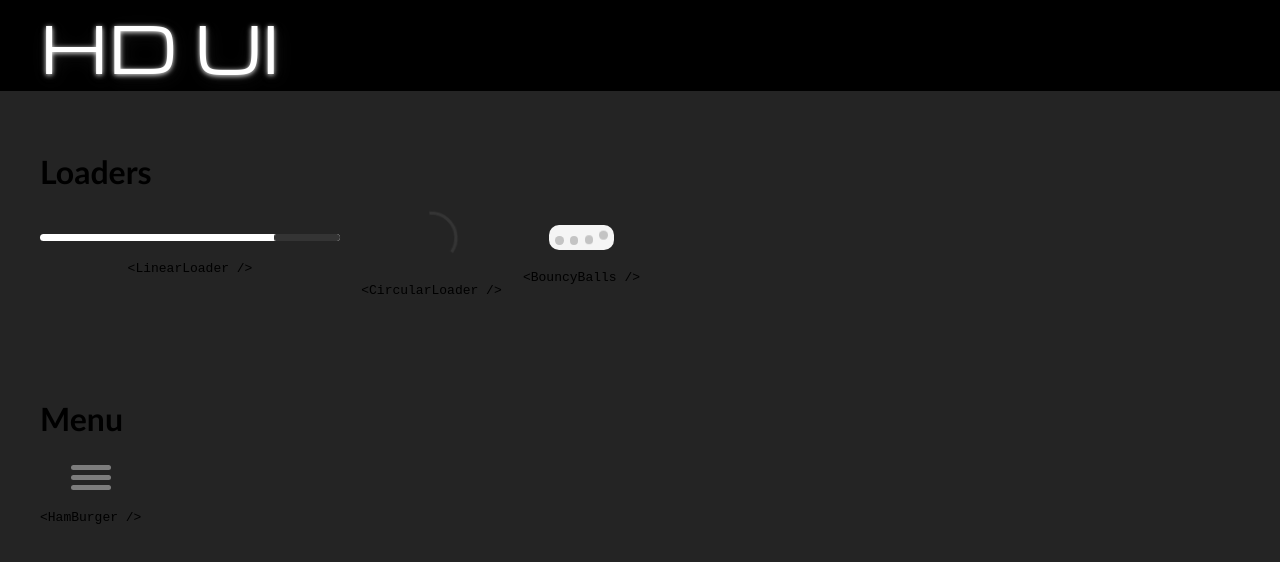
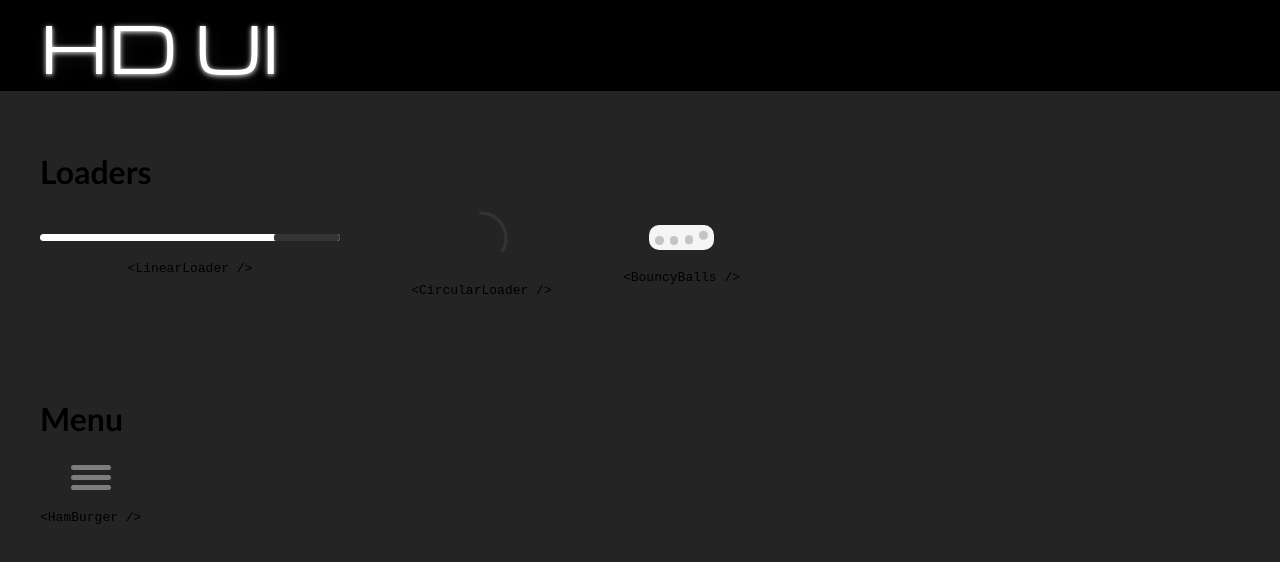
Before and after one commit to regex5440/hd-ui, a React (Vite) app: page / in a window 1280 px wide. Shown: the top 562 px of the page. Built offline with nearby package versions, Linux system fonts and the light colour scheme.

Commit message:
Fixed package to export components
     - Restuctured the code
     - Configured EsLint and vite for module only export

```diff
--- a/src/components/Menu/HamBurger/HamBurger.jsx
+++ b/src/components/Menu/HamBurger/HamBurger.jsx
@@ -1,6 +1,7 @@
+import React from 'react';
 import './hamburger.sass';
 
-const HamBurger = ({ onOpen, onClose, extendedMotion }) => {
+const HamBurger = ({ onOpen, onClose }) => {
     const clickHandler = e => {
         if (e.target.checked) onOpen(e)
         else onClose(e)
--- a/src/ShowCase.jsx
+++ b/src/components/ShowCase.jsx
@@ -1,10 +1,8 @@
 import React from 'react'
-import ReactDOM from 'react-dom/client'
-import { BouncyBalls, CircularLoader, LinearLoader } from './components/loaders'
-import { HamBurger } from './components/Menu'
-import './style/index.sass'
+import { BouncyBalls, CircularLoader, LinearLoader, HamBurger } from './index'
+import '../style/index.sass'
 
-function ShowCase() {
+const ShowCase = () => {
 
     return (
         <div className="showcase__container">
@@ -46,6 +44,4 @@ function ShowCase() {
         </div>)
 }
 
-export function renderShowCase() {
-    ReactDOM.createRoot(document.getElementById('root')).render(<ShowCase />)
-}
+export default ShowCase;
--- /dev/null
+++ b/src/components/index.jsx
@@ -0,0 +1,9 @@
+import { LinearLoader, CircularLoader, BouncyBalls } from './loaders'
+import { HamBurger } from './Menu'
+
+// Loaders
+export { LinearLoader, CircularLoader, BouncyBalls }
+
+
+// Menu
+export { HamBurger }
--- a/src/components/loaders/Infinite/BouncyBall.jsx
+++ b/src/components/loaders/Infinite/BouncyBall.jsx
@@ -1,3 +1,4 @@
+import React from 'react';
 import './bouncyball.sass';
 
 const BouncyBalls = () => {
--- a/src/components/loaders/Infinite/CircularLoader.jsx
+++ b/src/components/loaders/Infinite/CircularLoader.jsx
@@ -1,6 +1,7 @@
+import React from 'react';
 import './infinite.sass';
 
-function CircularLoader() {
+const CircularLoader = () => {
     return (<div className='hdui-circular-loader loader-container'>
         <svg className='circular-loader-surface'>
             <circle cx='50%' cy='50%' r='50%' />
--- a/src/components/loaders/Infinite/LinearLoader.jsx
+++ b/src/components/loaders/Infinite/LinearLoader.jsx
@@ -1,6 +1,7 @@
+import React from 'react';
 import './infinite.sass';
 
-function LinearLoader() {
+const LinearLoader = () => {
     return (<div className='hdui-linear-loader loader-container'>
         <div className='linear-loader-surface'>
             <div className='linear-loader-animated-surface'></div>
--- a/src/main.jsx
+++ b/src/main.jsx
@@ -1,14 +1,5 @@
-import { LinearLoader, CircularLoader, BouncyBalls } from './components/loaders'
-import { HamBurger } from './components/Menu'
-import { renderShowCase } from './ShowCase';
+import React from 'react'
+import ReactDOM from 'react-dom/client'
+import ShowCase from './components/ShowCase'
 
-renderShowCase();   // Render Showcase
-
-export { renderShowCase }
-
-// Loaders
-export { LinearLoader, CircularLoader, BouncyBalls }
-
-
-// Menu
-export { HamBurger }
+ReactDOM.createRoot(document.getElementById('root')).render(<ShowCase />)
--- a/src/style/index.sass
+++ b/src/style/index.sass
@@ -38,7 +38,8 @@ header
             display: flex
             gap: 20px
             justify-content: space-between
-            max-width: 50%
+            max-width: 700px
+            width: 100%
             align-items: center
             .item
                 display: flex
--- a/vite.config.js
+++ b/vite.config.js
@@ -1,9 +1,15 @@
+import { resolve } from 'node:path'
 import { defineConfig } from 'vite'
 import react from '@vitejs/plugin-react'
 
 // https://vitejs.dev/config/
 export default defineConfig({
   build: {
+    lib: {
+      entry: resolve('src', 'components/index.jsx'),
+      name: 'hd-ui',
+      fileName: (format) => `index.${format}.js`
+    },
     outDir: 'build',
   },
   plugins: [react()],
```
Also changed, not shown: package.json (+26 -4 lines), .eslintrc.json (added), 8 other files (tests, documents, lock files or other folders).
